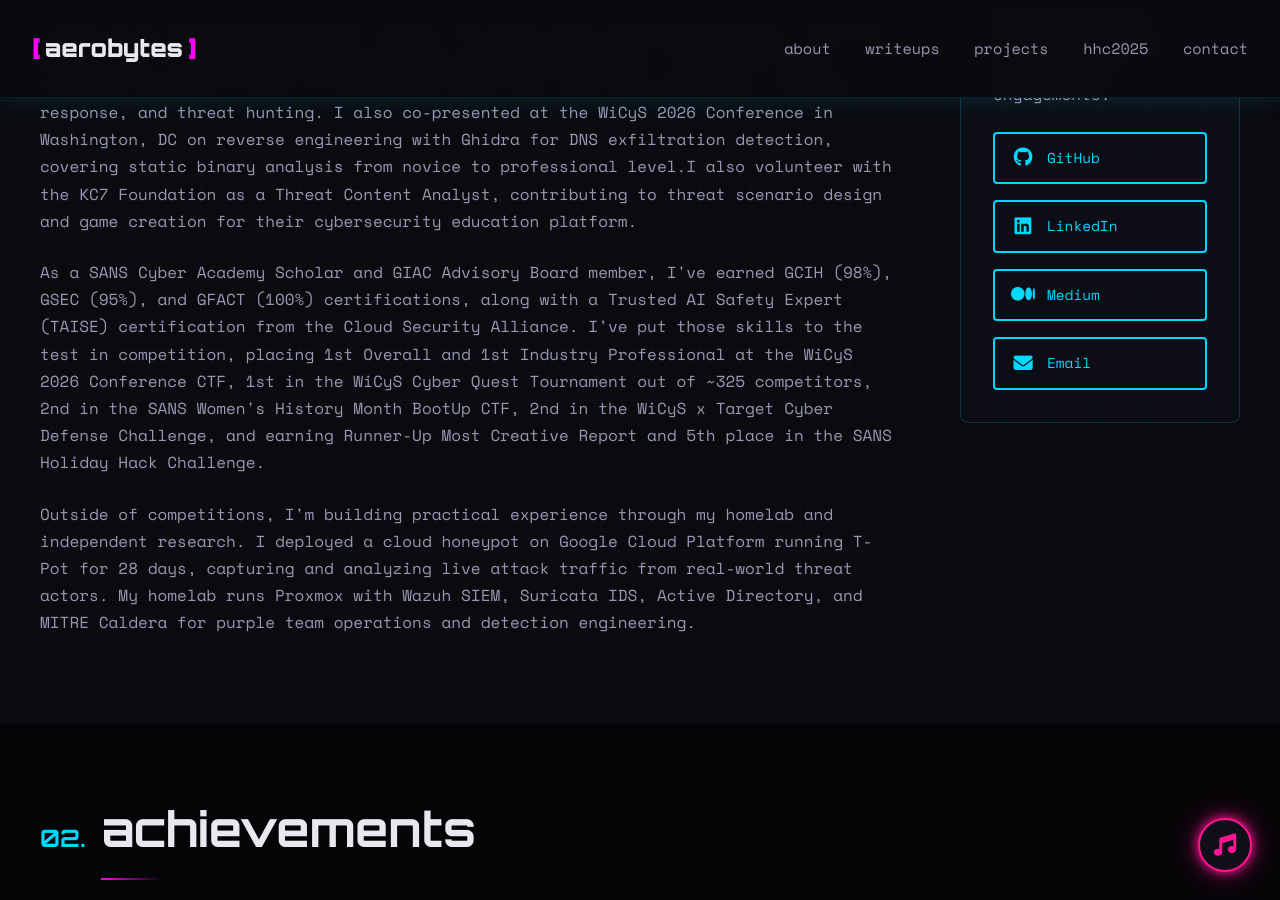
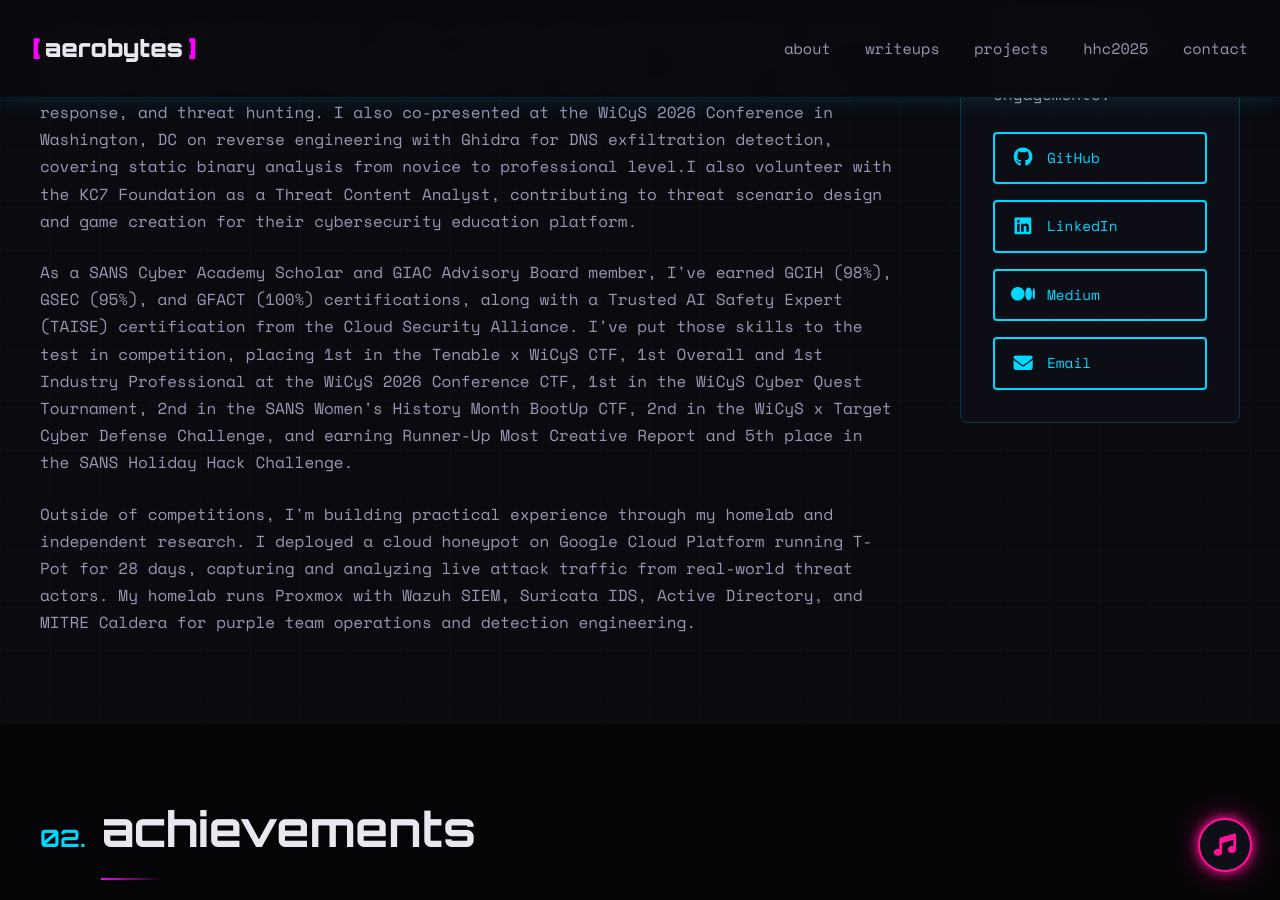
Before and after one commit to Aeronique/aerobytes-site, a Jekyll site: the page built from about.html, in a window 1280 px wide and 900 px high, scrolled down 398 px. Built offline with Jekyll 4.4.1, drawn with Linux system fonts in a browser that asks for light colours.

Commit message:
Update about.html

```diff
--- a/about.html
+++ b/about.html
@@ -16,7 +16,7 @@
 
                 <p>I work as an intelligence analyst, where I've spent years analyzing patterns, tracking adversaries, and turning complex data into actionable insights. Those same skills translate directly to what I'm passionate about now: blue team operations, incident response, and threat hunting. I also co-presented at the WiCyS 2026 Conference in Washington, DC on reverse engineering with Ghidra for DNS exfiltration detection, covering static binary analysis from novice to professional level.I also volunteer with the KC7 Foundation as a Threat Content Analyst, contributing to threat scenario design and game creation for their cybersecurity education platform.</p>
 
-                <p>As a SANS Cyber Academy Scholar and GIAC Advisory Board member, I've earned GCIH (98%), GSEC (95%), and GFACT (100%) certifications, along with a Trusted AI Safety Expert (TAISE) certification from the Cloud Security Alliance. I've put those skills to the test in competition, placing 1st Overall and 1st Industry Professional at the WiCyS 2026 Conference CTF, 1st in the WiCyS Cyber Quest Tournament out of ~325 competitors, 2nd in the SANS Women's History Month BootUp CTF, 2nd in the WiCyS x Target Cyber Defense Challenge, and earning Runner-Up Most Creative Report and 5th place in the SANS Holiday Hack Challenge.</p>
+                <p>As a SANS Cyber Academy Scholar and GIAC Advisory Board member, I've earned GCIH (98%), GSEC (95%), and GFACT (100%) certifications, along with a Trusted AI Safety Expert (TAISE) certification from the Cloud Security Alliance. I've put those skills to the test in competition, placing 1st in the Tenable x WiCyS CTF, 1st Overall and 1st Industry Professional at the WiCyS 2026 Conference CTF, 1st in the WiCyS Cyber Quest Tournament, 2nd in the SANS Women's History Month BootUp CTF, 2nd in the WiCyS x Target Cyber Defense Challenge, and earning Runner-Up Most Creative Report and 5th place in the SANS Holiday Hack Challenge.</p>
 
                 <p>Outside of competitions, I'm building practical experience through my homelab and independent research. I deployed a cloud honeypot on Google Cloud Platform running T-Pot for 28 days, capturing and analyzing live attack traffic from real-world threat actors. My homelab runs Proxmox with Wazuh SIEM, Suricata IDS, Active Directory, and MITRE Caldera for purple team operations and detection engineering.</p>
             </div>
```
